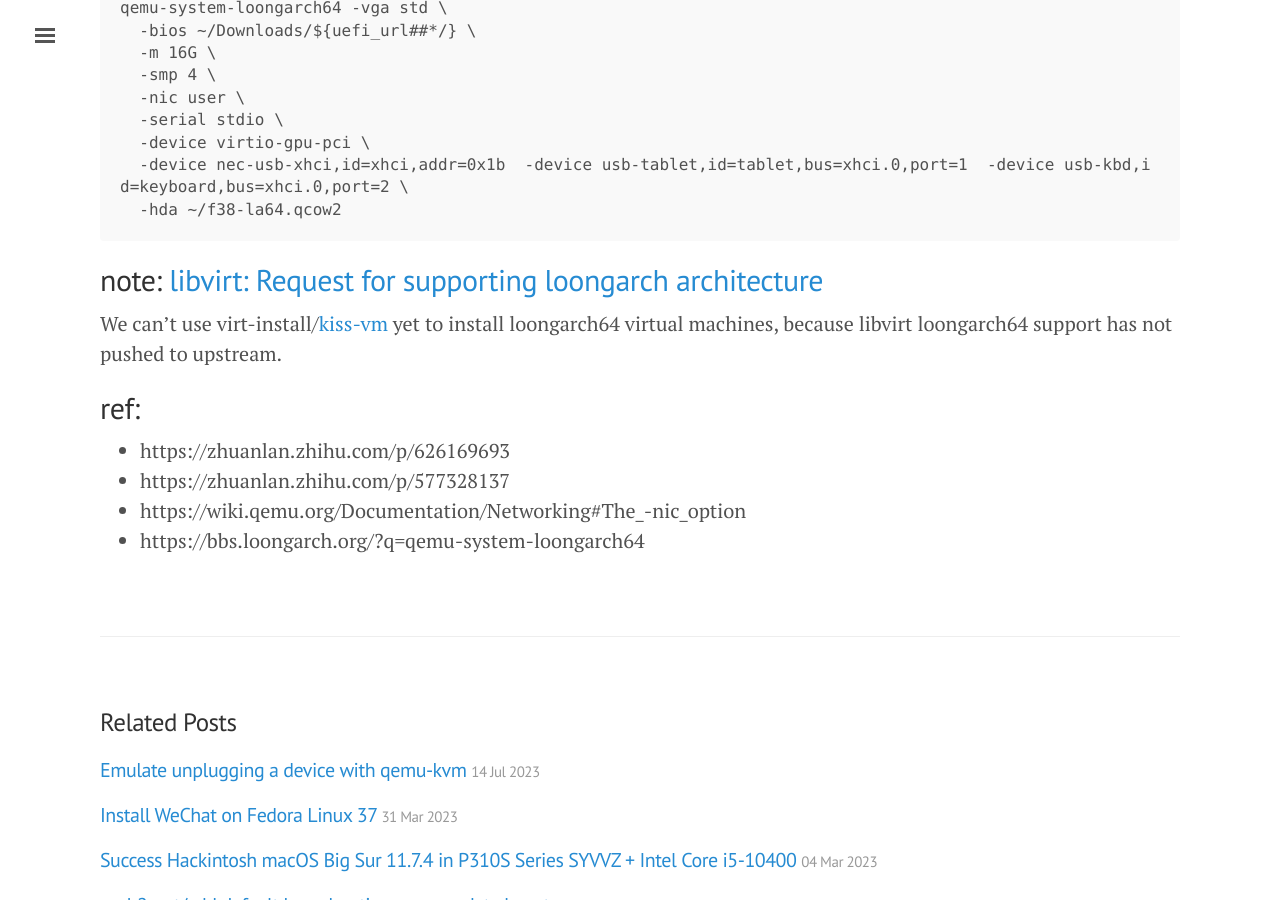
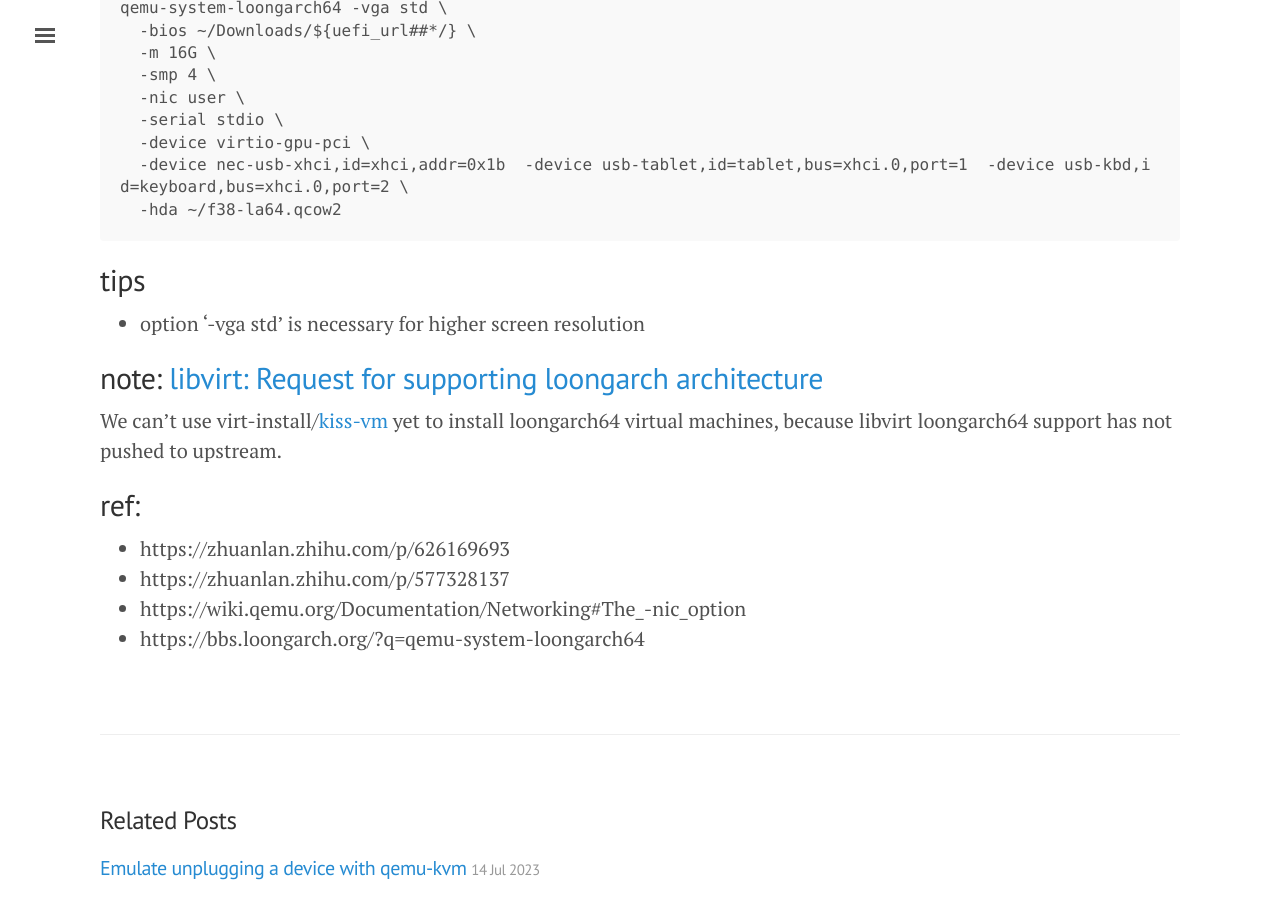
Before and after one commit to tcler/tcler.github.io, a Jekyll site: the page built from _posts/2023-08-24-install-fedora-loongarch64-with-qemu.md, in a window 1280 px wide and 900 px high, scrolled down 1071 px. Built offline with Jekyll 4.4.1, drawn with Linux system fonts in a browser that asks for light colours.

Commit message:
Update 2023-08-24-install-fedora-loongarch64-with-qemu.md

````diff
--- a/_posts/2023-08-24-install-fedora-loongarch64-with-qemu.md
+++ b/_posts/2023-08-24-install-fedora-loongarch64-with-qemu.md
@@ -40,6 +40,9 @@ qemu-system-loongarch64 -vga std \
   -device nec-usb-xhci,id=xhci,addr=0x1b  -device usb-tablet,id=tablet,bus=xhci.0,port=1  -device usb-kbd,id=keyboard,bus=xhci.0,port=2 \
   -hda ~/f38-la64.qcow2
 ```
+## tips
+- option '-vga std' is necessary for higher screen resolution
+
 
 ## note: [libvirt: Request for supporting loongarch architecture](https://gitlab.com/libvirt/libvirt/-/issues/471)
 We can't use virt-install/[kiss-vm](https://github.com/tcler/kiss-vm-ns) yet to install loongarch64 virtual machines, because libvirt loongarch64 support has not pushed to upstream.
````
